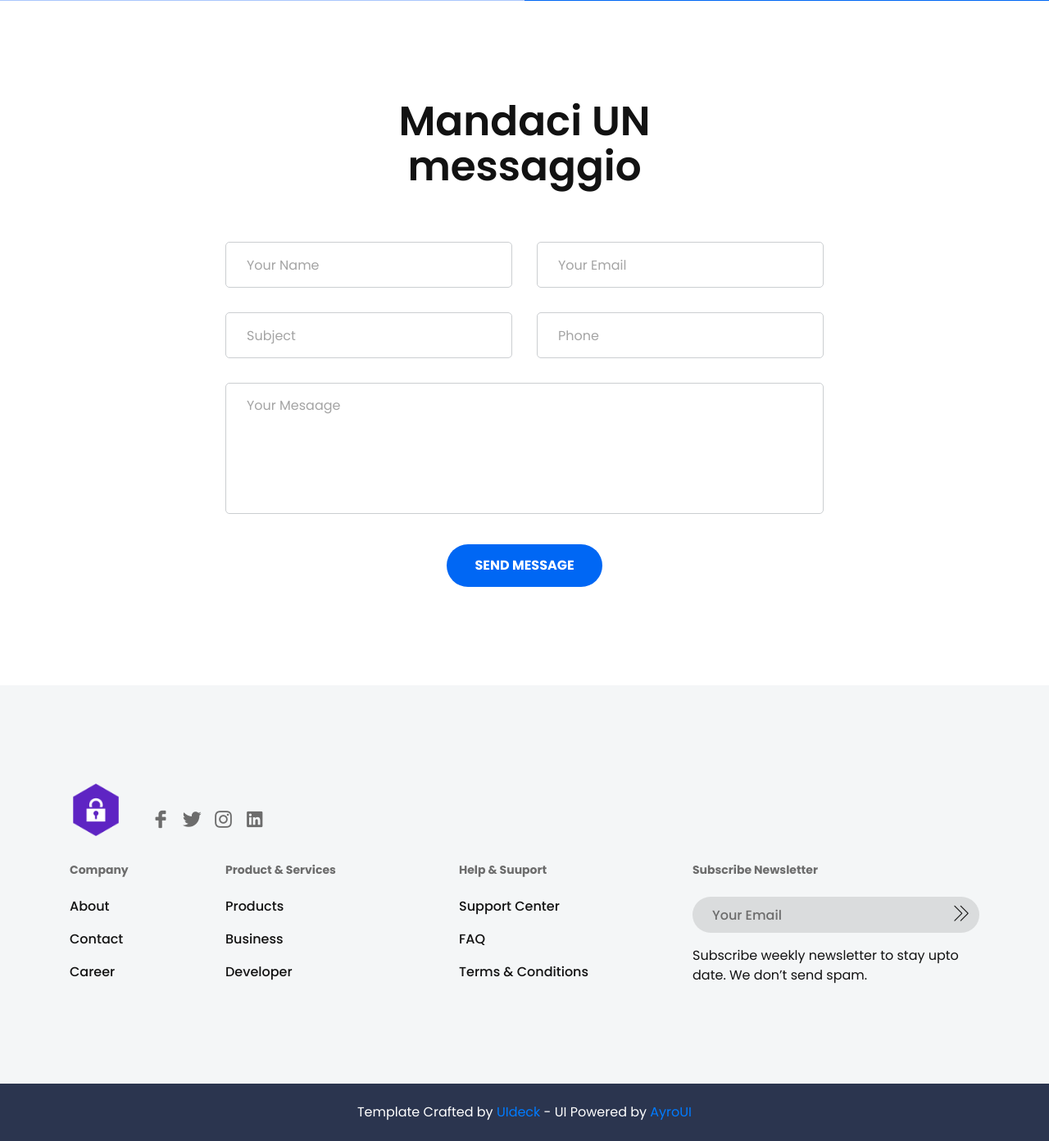
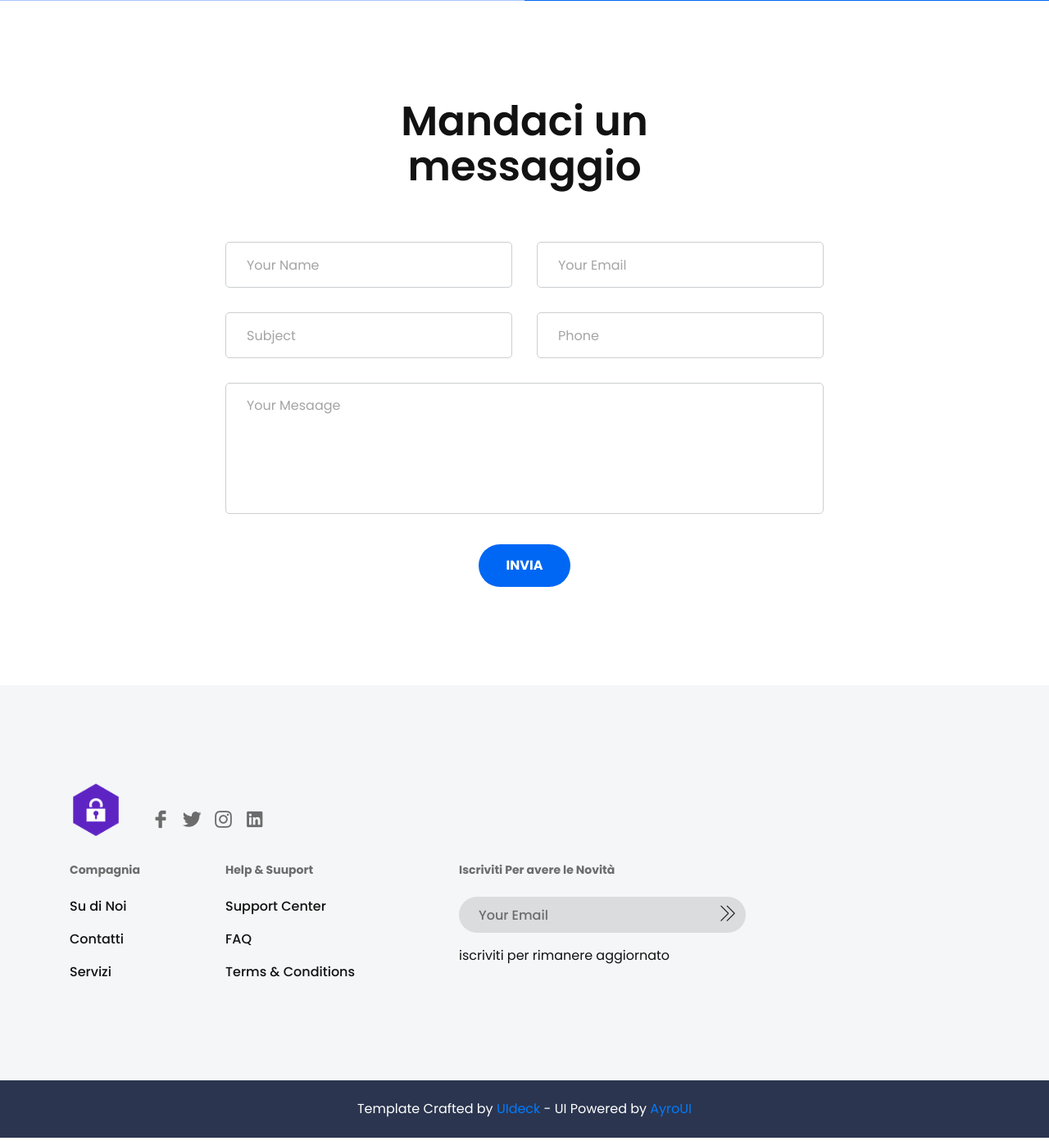
Before and after one commit to abdelrahman831/PasswordManager, a Django app: page /home/ in a window 1280 px wide. Shown: the part 3052-4444 px from the top of the page at 82% size. Run offline with Django 4.2, Linux system fonts and the light colour scheme; some libraries are stand-ins or nearby versions; some web fonts are replaced.

Commit message:
maggiornamento n^1

```diff
--- a/password_manager_app/templates/home.html
+++ b/password_manager_app/templates/home.html
@@ -130,7 +130,7 @@
                 <div class="row justify-content-center">
                     <div class="col-xl-8 col-lg-10">
                         <div class="header-content text-center">
-                            <h3 class="header-title">Gestore di password sicuro {{state}}</h3>
+                            <h3 class="header-title">Gestore di password sicuro</h3>
                             <p class="text">Con la sua interfaccia super semplice, il nostro SPM è un'ottima scelta per coloro che hano molte password da immagazinare.</p>
                             <ul class="header-btn">
                                 <li><a class="main-btn btn-one" href="#">i nostri servizi</a></li>
@@ -348,7 +348,7 @@
             <div class="row justify-content-center">
                 <div class="col-lg-6">
                     <div class="section-title text-center pb-10">
-                        <h4 class="title">Mandaci UN messaggio</h4>
+                        <h4 class="title">Mandaci un messaggio</h4>
                         <p class="text"></p>
                     </div> <!-- section title -->
                 </div>
@@ -391,7 +391,7 @@
                                 <p class="form-message"></p>
                                 <div class="col-md-12">
                                     <div class="single-form form-group text-center">
-                                        <button type="submit" class="main-btn">send message</button>
+                                        <button type="submit" class="main-btn">Invia</button>
                                     </div> <!-- single form -->
                                 </div>
                             </div> <!-- row -->
@@ -429,25 +429,16 @@
                 <div class="row">
                     <div class="col-lg-2 col-md-4 col-sm-6">
                         <div class="footer-link">
-                            <h6 class="footer-title">Company</h6>
+                            <h6 class="footer-title">Compagnia</h6>
                             <ul>
-                                <li><a href="#">About</a></li>
-                                <li><a href="#">Contact</a></li>
-                                <li><a href="#">Career</a></li>
+                                <li><a class="page-scroll" href="#home">Su di Noi</a></li>
+                                <li><a class="page-scroll" href="#contact">Contatti</a></li>
+                                <li><a class="page-scroll" href="#service">Servizi</a></li>
 
                             </ul>
                         </div> <!-- footer link -->
                     </div>
-                    <div class="col-lg-3 col-md-4 col-sm-6">
-                        <div class="footer-link">
-                            <h6 class="footer-title">Product & Services</h6>
-                            <ul>
-                                <li><a href="#">Products</a></li>
-                                <li><a href="#">Business</a></li>
-                                <li><a href="#">Developer</a></li>
-                            </ul>
-                        </div> <!-- footer link -->
-                    </div>
+
                     <div class="col-lg-3 col-md-4 col-sm-5">
                         <div class="footer-link">
                             <h6 class="footer-title">Help & Suuport</h6>
@@ -460,14 +451,14 @@
                     </div>
                     <div class="col-lg-4 col-md-6 col-sm-7">
                         <div class="footer-newsletter">
-                            <h6 class="footer-title">Subscribe Newsletter</h6>
+                            <h6 class="footer-title">Iscriviti Per avere le Novità</h6>
                             <div class="newsletter">
                                 <form action="#">
                                     <input type="text" placeholder="Your Email">
                                     <button type="submit"><i class="lni-angle-double-right"></i></button>
                                 </form>
                             </div>
-                            <p class="text">Subscribe weekly newsletter to stay upto date. We don’t send spam.</p>
+                            <p class="text">iscriviti per rimanere aggiornato</p>
                         </div> <!-- footer newsletter -->
                     </div>
                 </div> <!-- row -->
```
